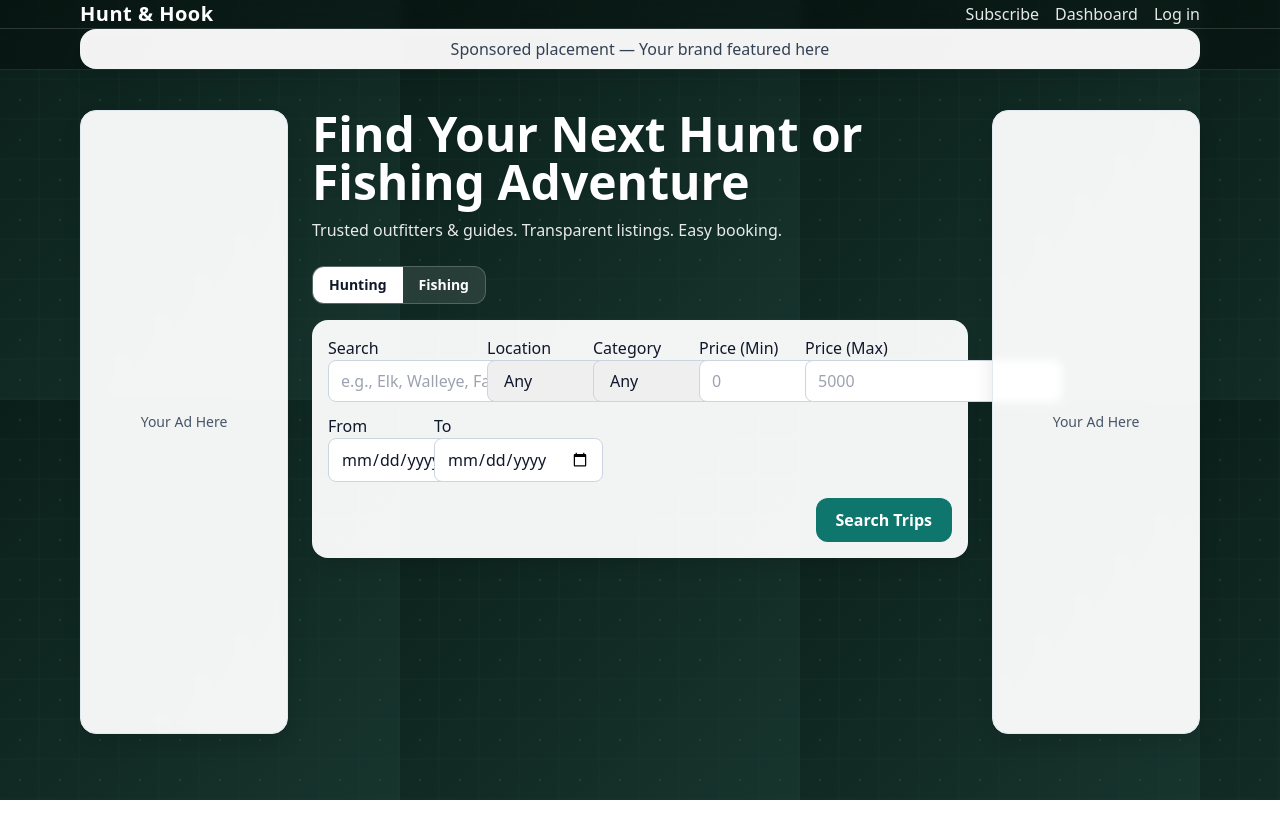
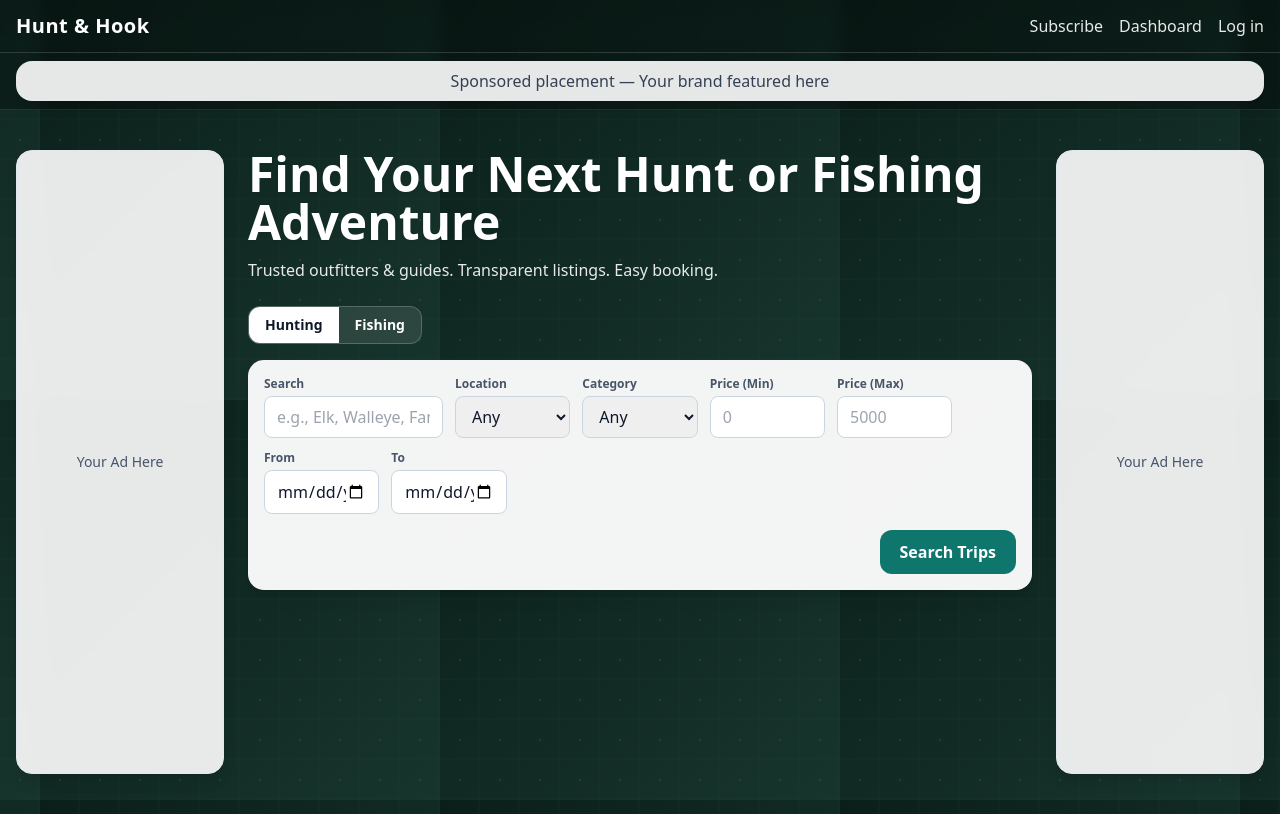
Before and after one commit to HuntandHook/Hunt-and-Hook, a Next.js app: page / in a window 1280 px wide. Built offline with nearby package versions, Linux system fonts and the light colour scheme.

Commit message:
Update globals.css

```diff
--- a/styles/globals.css
+++ b/styles/globals.css
@@ -2,10 +2,37 @@
 @tailwind components;
 @tailwind utilities;
 
-html, body { height:100%; background-image: url('/bg.svg'); background-size: 400px 400px; background-attachment: fixed; color:#0f172a; }
-a { color:#0f766e; }
-.container { max-width: 72rem; margin: 0 auto; padding: 0 1rem; }
-.card { background: rgba(255,255,255,0.95); backdrop-filter: blur(4px); border-radius: 1rem; box-shadow: 0 10px 20px rgba(0,0,0,0.1); }
-input, select, textarea { border: 1px solid #cbd5e1; border-radius: .5rem; padding: .5rem .75rem; outline: none; }
-button.primary { background:#0f766e; color:#fff; padding:.625rem 1.25rem; border-radius:.75rem; font-weight:600; }
-button.primary:hover { background:#115e59; }
+/* Full-page outdoor background (no white gaps) */
+html, body {
+  height: 100%;
+  background-image: url('/bg.svg');
+  background-size: 400px 400px;  /* change to 'cover' if you use a photo */
+  background-repeat: repeat;
+  background-attachment: fixed;
+  color: #0f172a;
+}
+
+/* Page shell helpers */
+a { @apply text-teal-700 hover:text-teal-800; }
+.container { @apply max-w-7xl mx-auto px-4; }
+.card { @apply bg-white/90 backdrop-blur rounded-2xl shadow-lg; }
+
+/* Normalize all form controls */
+label { @apply block text-xs font-semibold text-slate-600 mb-1; }
+input:not([type="checkbox"]):not([type="radio"]),
+select,
+textarea {
+  @apply block w-full rounded-lg border border-slate-300 px-3 py-2
+         focus:outline-none focus:ring-2 focus:ring-teal-700;
+}
+
+/* Primary button */
+button.primary {
+  @apply inline-flex items-center justify-center gap-2 rounded-xl bg-teal-700
+         text-white px-5 py-2.5 font-semibold hover:bg-teal-800
+         focus:outline-none focus:ring-2 focus:ring-teal-700;
+}
+
+/* Optional: quick visual debug (uncomment to see boxes)
+* { outline: 1px dashed rgba(0,0,0,.05); }
+*/
```
